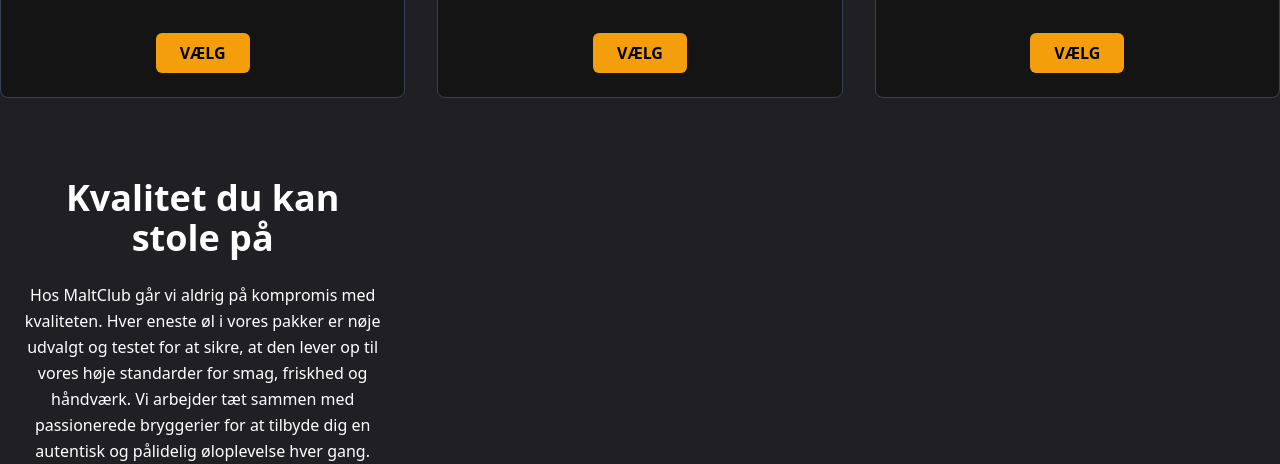
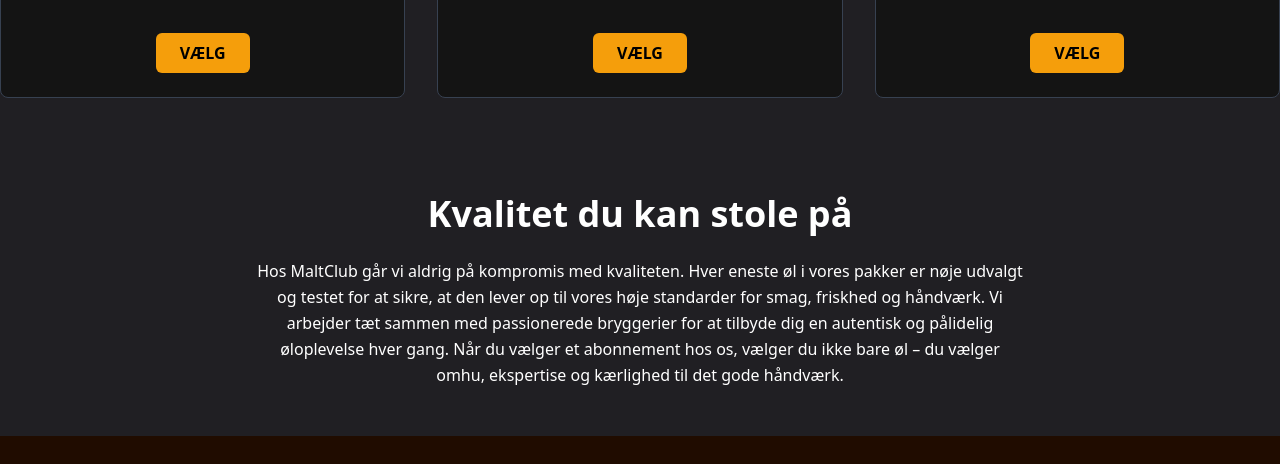
Before and after one commit to W1i1ll/Eksamensprojekt-valgfag-afslutning, an Astro site: page /productchoose in a window 1280 px wide. Shown: the part 680-1144 px from the top of the page. Built offline with nearby package versions, Linux system fonts and the light colour scheme; Astro itself is replaced by a stand-in of ours; a web font is replaced by a local one.

Commit message:
fikset lige offcenter på productchoose

```diff
--- a/src/pages/productchoose.astro
+++ b/src/pages/productchoose.astro
@@ -1,6 +1,5 @@
 ---
 import MainLayout from "../layouts/MainLayout.astro";
-import Oplevelsecard from "../components/Oplevelsecard.astro";
 import Footer from "../components/Footer.astro";
 import Header from "../components/Header.astro";
 import ol1 from "../assets/images/ol1.webp";
@@ -38,7 +37,6 @@ import ol3 from "../assets/images/ol3.webp";
         </a>
       </div>
 
-
       <!-- Pakke 2 -->
       <div class="border border-gray-700 p-6 bg-[#141414] text-white rounded-lg">
         <img
@@ -60,7 +58,6 @@ import ol3 from "../assets/images/ol3.webp";
         </a>
       </div>
 
-
       <!-- Pakke 3 -->
       <div class="border border-gray-700 p-6 bg-[#141414] text-white rounded-lg">
         <img
@@ -81,12 +78,14 @@ import ol3 from "../assets/images/ol3.webp";
           VÆLG
         </a>
       </div>
-
+    </div>
+  </section>
 
   <!-- Kvalitet Sektion -->
   <section class="text-white text-center py-12 px-6">
+    <div class="max-w-3xl mx-auto">
       <h2 class="text-4xl font-bold mb-6">Kvalitet du kan stole på</h2>
-    <p class="max-w-3xl mx-auto leading-relaxed">
+      <p class="leading-relaxed">
         Hos MaltClub går vi aldrig på kompromis med kvaliteten. Hver eneste øl i
         vores pakker er nøje udvalgt og testet for at sikre, at den lever op til
         vores høje standarder for smag, friskhed og håndværk. Vi arbejder tæt
```
Lines whose indentation alone changed are shown as unchanged.
